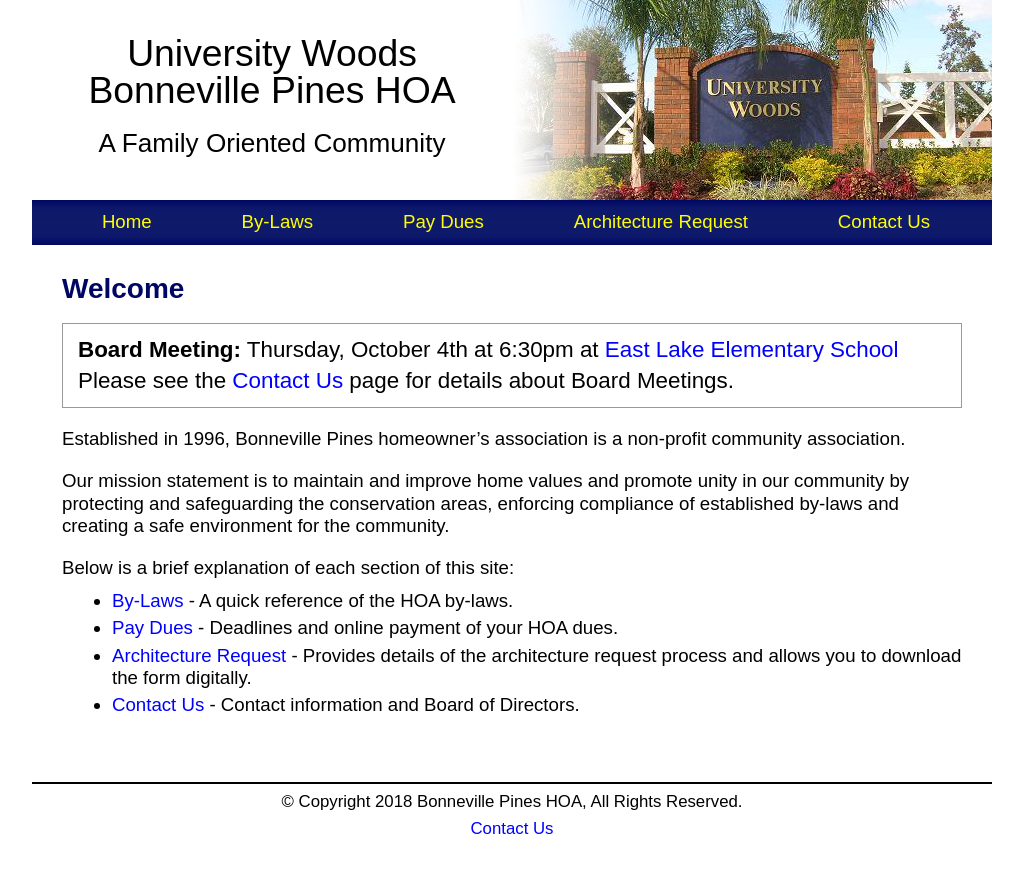
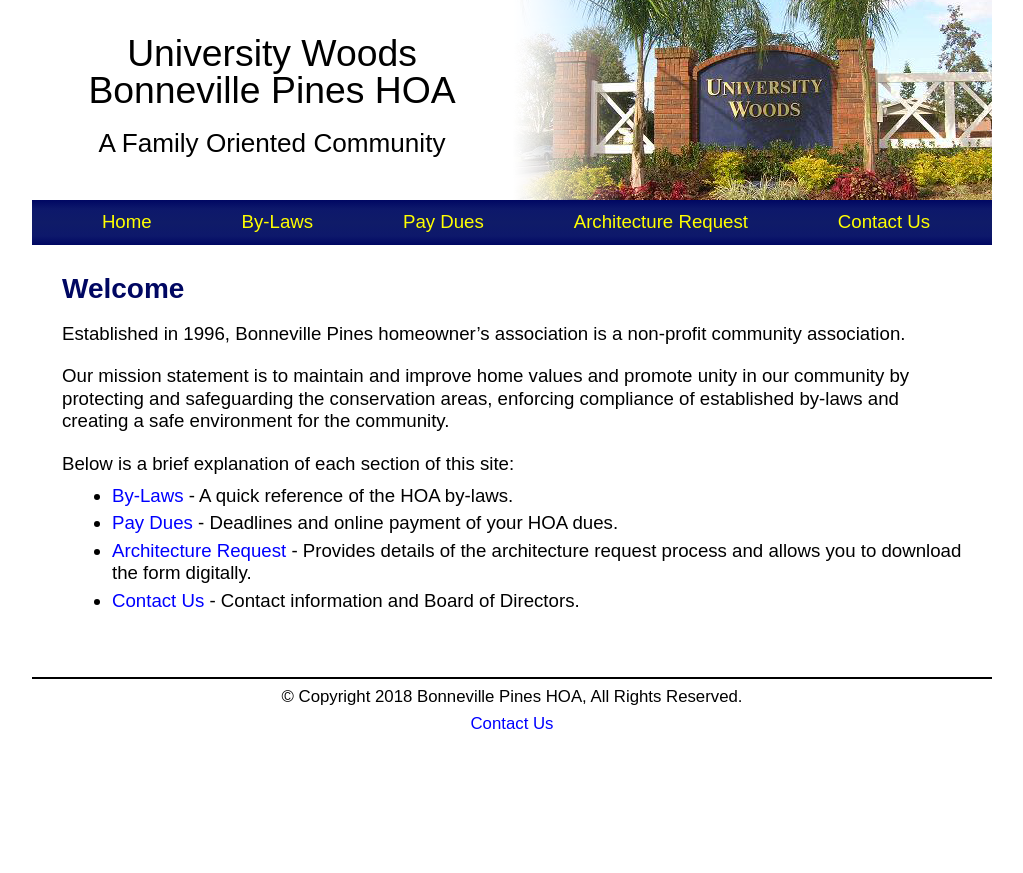
Before and after one commit to bphoa/website, a Jekyll site: the page built from index.md, in a window 1280 px wide. Shown: the top 873 px of the page, without its empty margins (128-1151 px from the left). Built offline with Jekyll 4.4.1, drawn with Linux system fonts in a browser that asks for light colours.

Commit message:
Removed cancelled meeting for October 4th

```diff
--- a/index.md
+++ b/index.md
@@ -2,10 +2,6 @@
 layout: page
 title: Welcome
 ---
-
-**Board Meeting:** Thursday, October 4th at 6:30pm at [East Lake Elementary School](https://goo.gl/maps/kSfyNSUFMPE2)\\
-Please see the [Contact Us](contact) page for details about Board Meetings.
-{: .alert}
 
 Established in 1996, Bonneville Pines homeowner's association is a non-profit community association.
 
```
